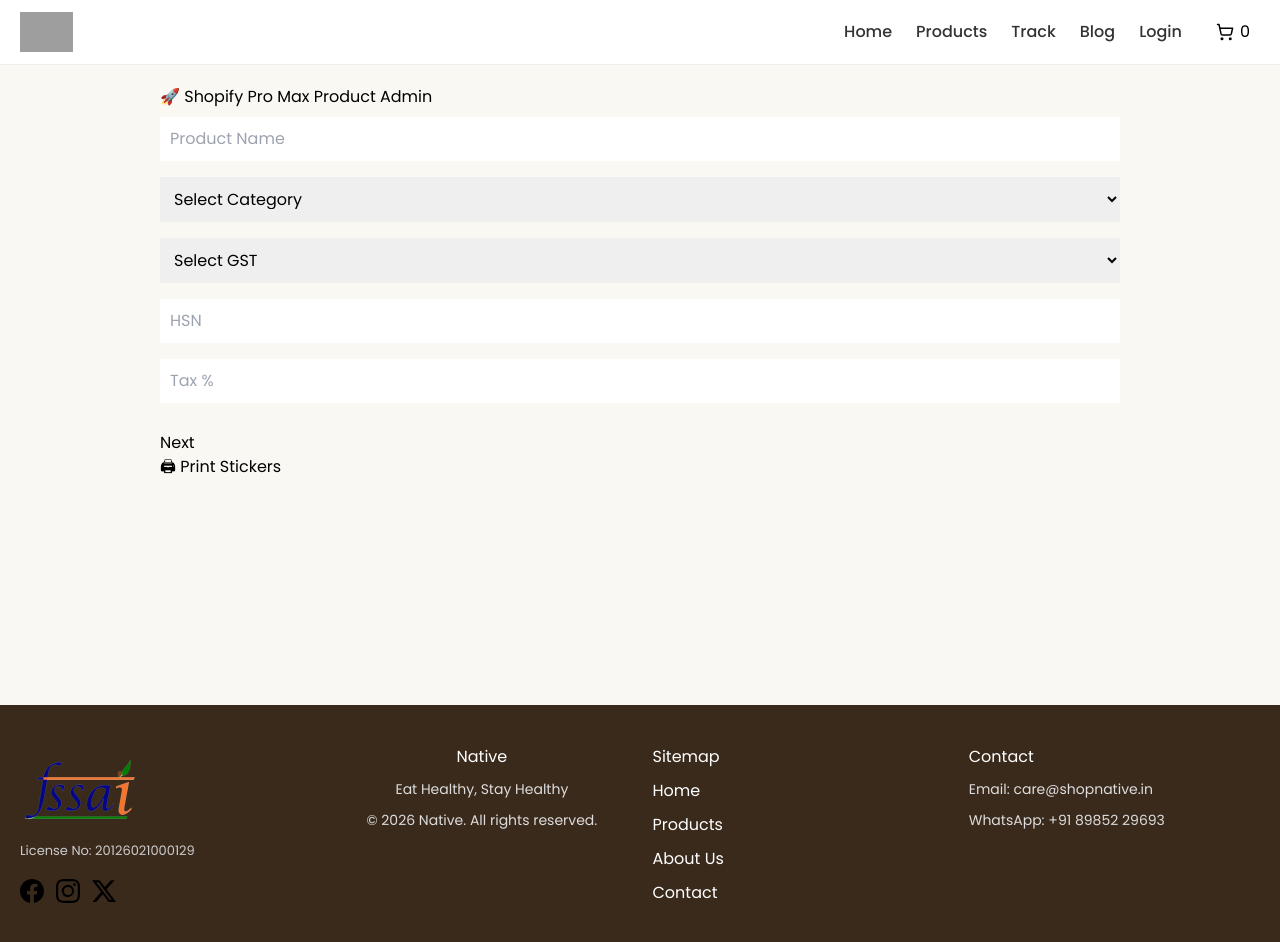
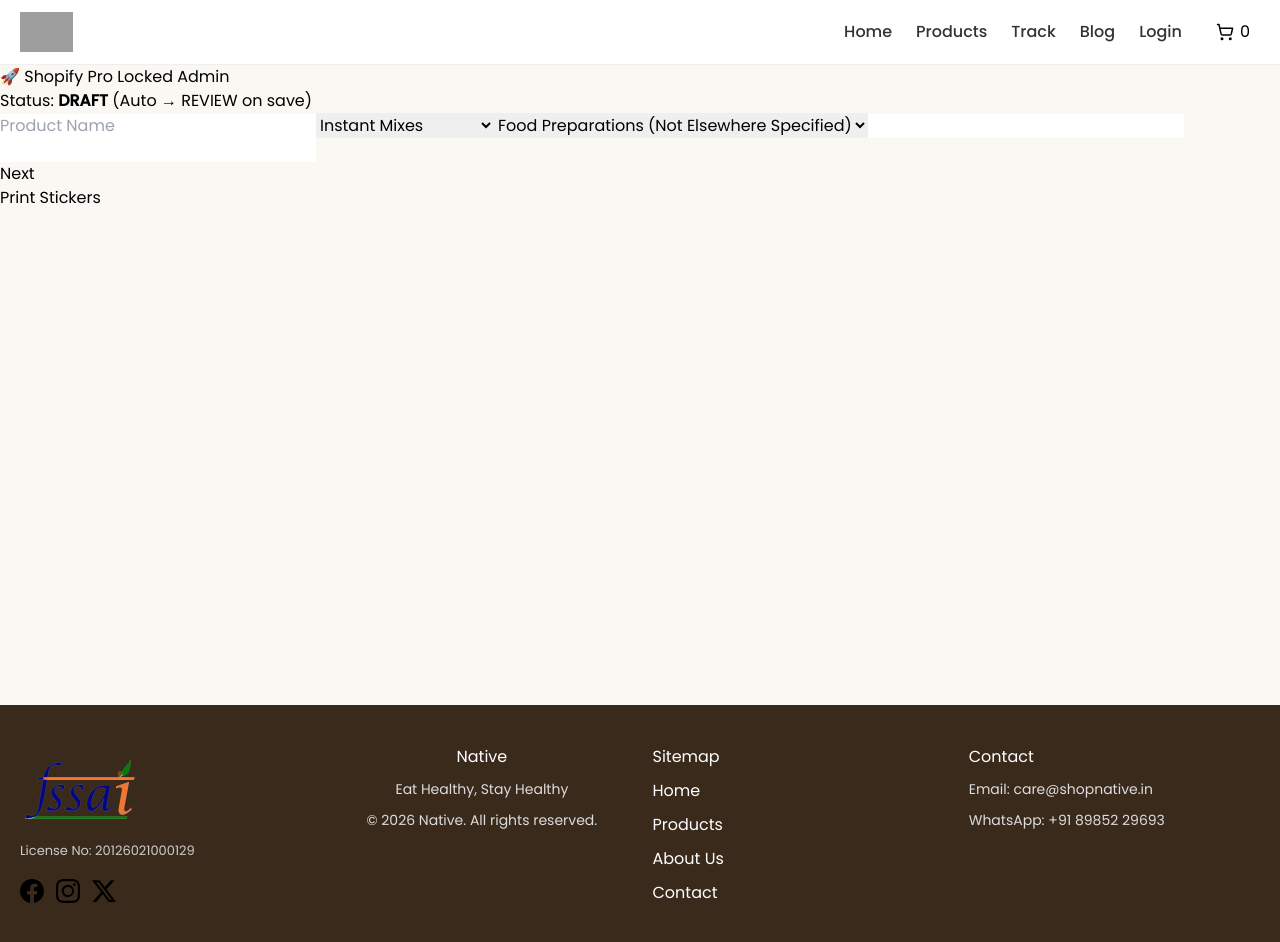
Before and after one commit to nagarajukandula55/native, a Next.js app: page /admin/products in a window 1280 px wide. Shown: the top 942 px of the page. Built offline with nearby package versions, Linux system fonts and the light colour scheme; grey boxes are pictures that could not be loaded.

Commit message:
Update page.js

```diff
--- a/app/admin/products/page.js
+++ b/app/admin/products/page.js
@@ -49,6 +49,11 @@ export default function ProductUpload() {
 
   const barcodeRefs = useRef([]);
 
+  /* ================= NEW: PRODUCT STATUS SYSTEM ================= */
+
+  const [status, setStatus] = useState("draft");
+  // draft → review → approved → rejected
+
   /* ================= GST CONFIG ================= */
 
   const gstOptions = [
@@ -86,8 +91,8 @@ export default function ProductUpload() {
 
     setSeo({
       title: `${form.name} | Buy Online`,
-      description: `Buy ${form.name} at best price with premium quality.`,
-      keywords: `${form.name}, buy online`,
+      description: `Buy ${form.name} at best price.`,
+      keywords: `${form.name}, buy online`
     });
 
   }, [form.name]);
@@ -142,12 +147,6 @@ export default function ProductUpload() {
     });
   }, [form.variants]);
 
-  /* ================= QR ================= */
-
-  async function generateQR(text) {
-    return await QRCode.toDataURL(text);
-  }
-
   /* ================= VALIDATION ================= */
 
   function validateStep() {
@@ -156,7 +155,7 @@ export default function ProductUpload() {
       return false;
     }
     if (activeStep === 1 && form.variants.length === 0) {
-      setError("Add at least one variant");
+      setError("Add variants");
       return false;
     }
     setError("");
@@ -164,17 +163,20 @@ export default function ProductUpload() {
   }
 
   function nextStep() {
-    if (validateStep()) setActiveStep(prev => prev + 1);
+    if (validateStep()) setActiveStep(p => p + 1);
   }
 
   function prevStep() {
-    setActiveStep(prev => prev - 1);
+    setActiveStep(p => p - 1);
   }
 
-  /* ================= SUBMIT ================= */
+  /* ================= SUBMIT (🔥 UPDATED WORKFLOW) ================= */
 
   async function handleSubmit() {
     if (!validateStep()) return;
+
+    /* 🔥 IMPORTANT: always send for REVIEW first */
+    const finalStatus = "review";
 
     for (let v of form.variants) {
       await fetch("/api/admin/products", {
@@ -189,14 +191,17 @@ export default function ProductUpload() {
           productKey,
           slug,
           seo,
+          status: finalStatus   // 🔥 REVIEW FLOW LOCKED
         }),
       });
     }
 
-    alert("Product Saved Successfully");
+    alert("Product sent for REVIEW (awaiting approval)");
+
+    window.location.href = "/admin/products";
   }
 
-  /* ================= PRINT ================= */
+  /* ================= PRINT (UNCHANGED) ================= */
 
   async function printStickers() {
     const win = window.open("", "_blank");
@@ -204,155 +209,89 @@ async function printStickers() {
     let html = `
       <html>
       <head>
-      <title>Sticker Sheet</title>
         <style>
-        body {
-          font-family: Arial;
-          padding: 10px;
-        }
-        .sheet {
-          display: grid;
-          grid-template-columns: repeat(3, 1fr);
-          gap: 10px;
-        }
-        .sticker {
-          border: 1px solid #000;
-          padding: 10px;
-          text-align: center;
-          font-size: 12px;
-        }
-        img {
-          max-width: 100%;
-        }
+          body { font-family: Arial; }
+          .sheet { display:grid; grid-template-columns: repeat(3,1fr); gap:10px; }
+          .sticker { border:1px solid #000; padding:10px; text-align:center; }
         </style>
       </head>
-    <body>
-      <div class="sheet">
+      <body><div class="sheet">
     `;
 
     for (let v of form.variants) {
+      const canvas = document.createElement("canvas");
+      JsBarcode(canvas, v.sku, { format: "CODE128" });
 
-    /* 🔹 CREATE BARCODE IMAGE */
-    const canvas = document.createElement("canvas");
-    JsBarcode(canvas, v.sku, {
-      format: "CODE128",
-      width: 2,
-      height: 50,
-      displayValue: false,
-    });
-    const barcodeImg = canvas.toDataURL("image/png");
-
-    /* 🔹 CREATE QR IMAGE */
-    const qrImg = await QRCode.toDataURL(v.sku);
+      const qr = await QRCode.toDataURL(v.sku);
 
       html += `
         <div class="sticker">
           <b>${form.name}</b><br/>
-        ${v.value}${v.unit}<br/><br/>
-
-        <img src="${barcodeImg}" /><br/>
-        <small>${v.sku}</small><br/><br/>
-
-        <img src="${qrImg}" style="width:70px;height:70px"/>
+          ${v.value}${v.unit}<br/>
+          <img src="${canvas.toDataURL()}" /><br/>
+          <small>${v.sku}</small><br/>
+          <img src="${qr}" width="60"/>
         </div>
       `;
     }
 
-  html += `
-      </div>
-    </body>
-    </html>
-  `;
+    html += "</div></body></html>";
 
     win.document.write(html);
     win.document.close();
-
-  win.onload = () => {
     win.print();
-  };
   }
 
-  /* ================= UI ================= */
+  /* ================= UI (UNCHANGED STRUCTURE) ================= */
 
   return (
     <div className="wrap">
 
-      <h1>🚀 Shopify Pro Max Product Admin</h1>
+      <h1>🚀 Shopify Pro Locked Admin</h1>
 
-      {error && <p className="error">{error}</p>}
+      <p>Status: <b>{status.toUpperCase()}</b> (Auto → REVIEW on save)</p>
 
-      {/* STEP 1 */}
       {activeStep === 0 && (
         <>
           <input placeholder="Product Name"
             value={form.name}
-            onChange={e => setForm({...form,name:e.target.value})} />
+            onChange={e=>setForm({...form,name:e.target.value})}
+          />
 
-          <select onChange={e => setForm({...form,category:e.target.value})}>
-            <option>Select Category</option>
-            {websiteCategories.map(c => <option key={c}>{c}</option>)}
+          <select onChange={e=>setForm({...form,category:e.target.value})}>
+            {websiteCategories.map(c=><option key={c}>{c}</option>)}
           </select>
 
-          <select onChange={e => setForm({...form,gstCategory:e.target.value})}>
-            <option>Select GST</option>
-            {gstOptions.map(g => <option key={g.name}>{g.name}</option>)}
+          <select onChange={e=>setForm({...form,gstCategory:e.target.value})}>
+            {gstOptions.map(g=><option key={g.name}>{g.name}</option>)}
           </select>
 
-          <input value={form.hsn} readOnly placeholder="HSN"/>
-          <input value={form.tax} readOnly placeholder="Tax %"/>
+          <input value={form.hsn} readOnly />
+          <input value={form.tax} readOnly />
         </>
       )}
 
-      {/* STEP 2 */}
       {activeStep === 1 && (
         <>
           {form.variants.map((v,i)=>(
-            <div key={i} className="row">
-              <input placeholder="Value"
-                onChange={e=>updateVariant(i,"value",e.target.value)} />
-              <select onChange={e=>updateVariant(i,"unit",e.target.value)}>
-                <option>GM</option><option>KG</option>
-              </select>
-              <input placeholder="MRP"
-                onChange={e=>updateVariant(i,"mrp",e.target.value)} />
-              <input placeholder="Selling"
-                onChange={e=>updateVariant(i,"sellingPrice",e.target.value)} />
+            <div key={i}>
+              <input onChange={e=>updateVariant(i,"value",e.target.value)} />
               <input value={v.sku} readOnly />
-
-              <svg ref={el => barcodeRefs.current[i] = el}></svg>
+              <svg ref={el=>barcodeRefs.current[i]=el}></svg>
             </div>
           ))}
 
-          <button onClick={addVariant}>+ Add Variant</button>
+          <button onClick={addVariant}>Add Variant</button>
         </>
       )}
 
-      {/* STEP 3 */}
-      {activeStep === 2 && (
-        <>
-          <input value={seo.title}
-            onChange={e=>setSeo({...seo,title:e.target.value})}/>
-          <textarea value={seo.description}
-            onChange={e=>setSeo({...seo,description:e.target.value})}/>
-        </>
-      )}
-
-      {/* NAV */}
-      <div className="nav">
-        {activeStep > 0 && <button onClick={prevStep}>Back</button>}
-        {activeStep < 2 && <button onClick={nextStep}>Next</button>}
-        {activeStep === 2 && <button onClick={handleSubmit}>Save</button>}
+      <div>
+        {activeStep>0 && <button onClick={prevStep}>Back</button>}
+        {activeStep<1 && <button onClick={nextStep}>Next</button>}
+        {activeStep===1 && <button onClick={handleSubmit}>Send for Approval</button>}
       </div>
 
-      <button onClick={printStickers}>🖨 Print Stickers</button>
-
-      <style jsx>{`
-        .wrap{max-width:1000px;margin:auto;padding:20px;}
-        input,select,textarea{width:100%;margin:8px 0;padding:10px;}
-        .row{display:grid;grid-template-columns:repeat(5,1fr);gap:10px;}
-        .nav{margin-top:20px;}
-        .error{color:red;}
-      `}</style>
+      <button onClick={printStickers}>Print Stickers</button>
 
     </div>
   );
```
Lines whose indentation alone changed are shown as unchanged.
